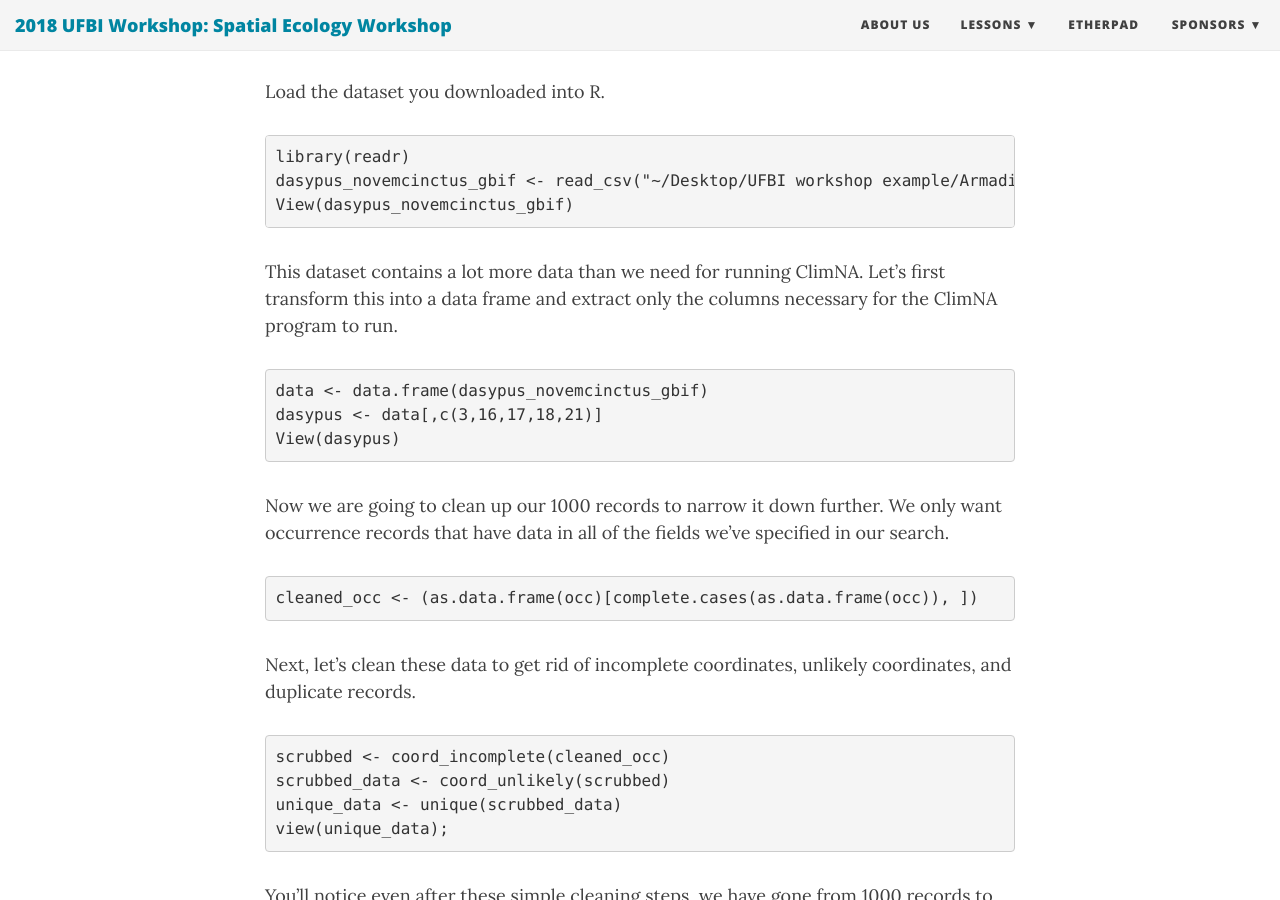
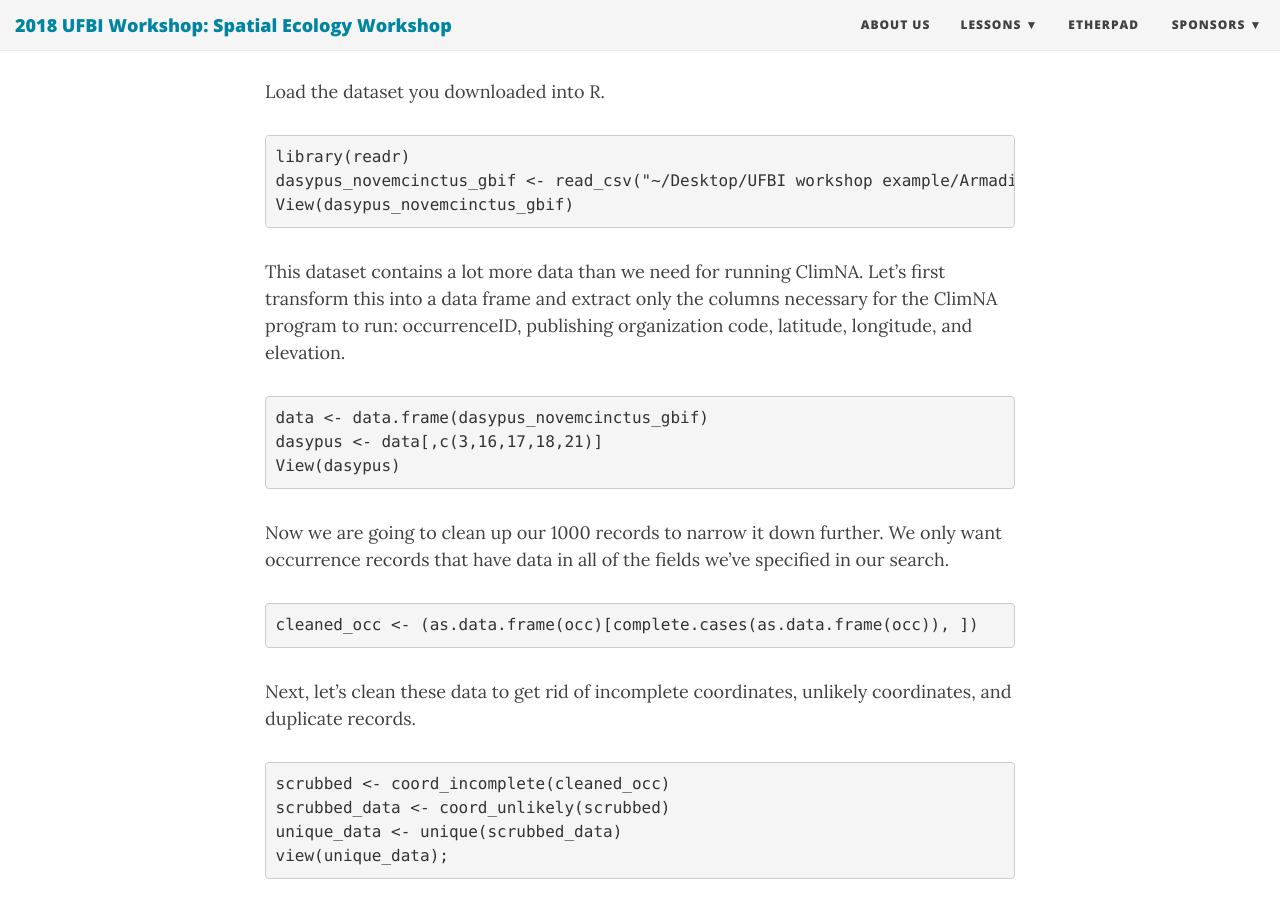
Before and after one commit to lbrensk/UFBI2018.github.io, a Jekyll site: the page built from Laura.md, in a window 1280 px wide and 900 px high, scrolled down 1204 px. Built offline with Jekyll 4.4.1, drawn with Linux system fonts in a browser that asks for light colours; nearby versions of some CDN libraries.

Commit message:
Update Laura.md

````diff
--- a/Laura.md
+++ b/Laura.md
@@ -38,7 +38,7 @@ dasypus_novemcinctus_gbif <- read_csv("~/Desktop/UFBI workshop example/Armadillo
 View(dasypus_novemcinctus_gbif)
 ```
 
-This dataset contains a lot more data than we need for running ClimNA. Let's first transform this into a data frame and extract only the columns necessary for the ClimNA program to run.
+This dataset contains a lot more data than we need for running ClimNA. Let's first transform this into a data frame and extract only the columns necessary for the ClimNA program to run: occurrenceID, publishing organization code, latitude, longitude, and elevation.
 
 ```{r}
 data <- data.frame(dasypus_novemcinctus_gbif)
````
